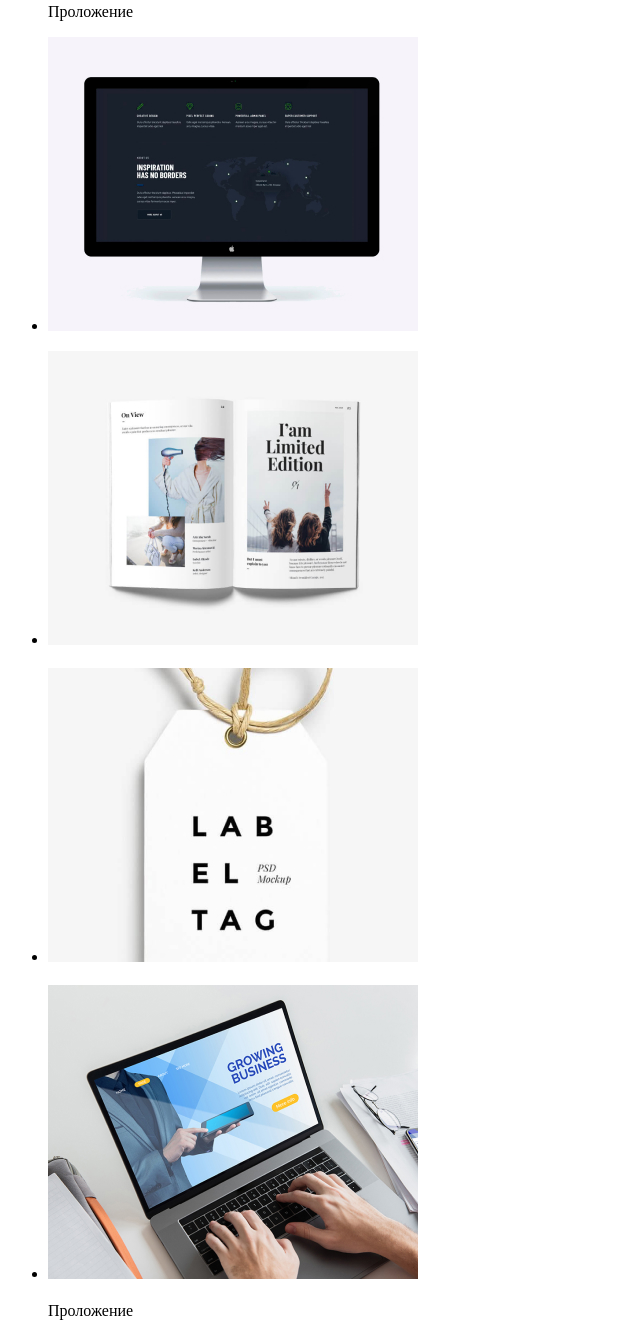
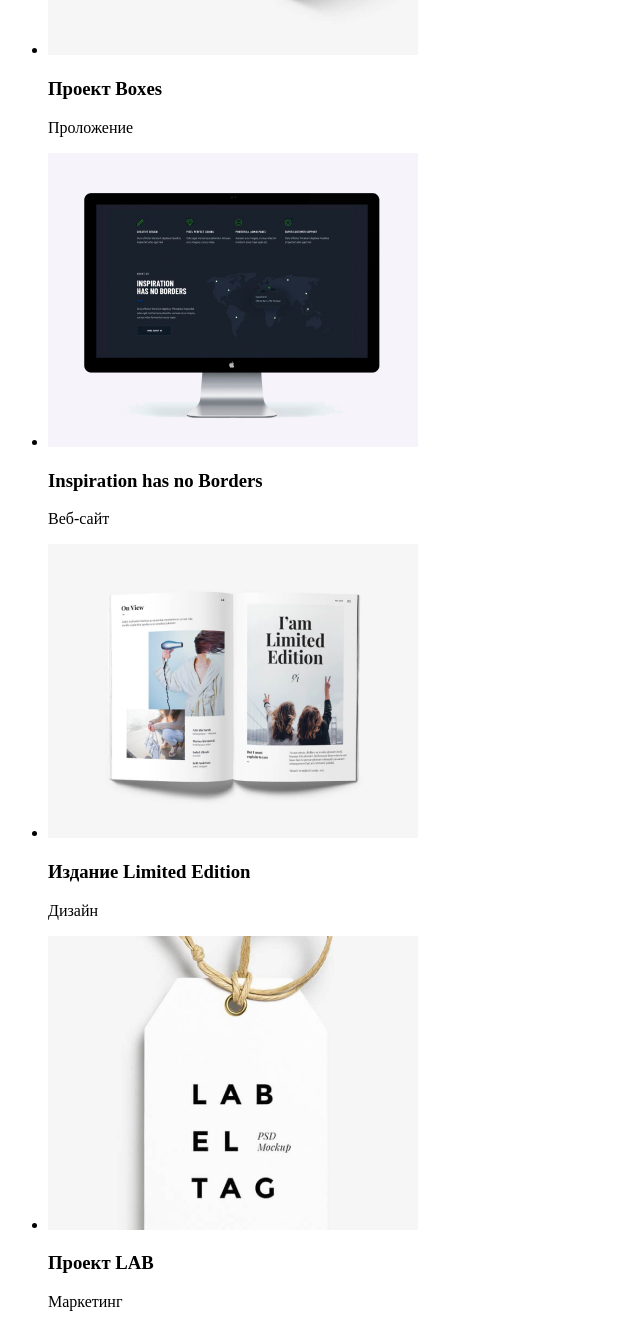
Before and after one commit to LukeBrutale/goit-markup-hw-02, a plain HTML site: page portfolio.html in a window 1280 px wide. Shown: the part 2191-3515 px from the top of the page, without its empty margins (0-640 px from the left). Drawn offline with Linux system fonts and the light colour scheme.

Commit message:
Update portfolio.html

```diff
--- a/portfolio.html
+++ b/portfolio.html
@@ -49,39 +49,36 @@
                     <h3>Постер <span lang="en">New Orlean vs Golden Stars</span></h3>
                     <p>Дизайн</p>
                 </li>
-                <li><img src="./images/gallery/img-2.jpg" alt="Ресторан морской еды на фоне рыбы" width="370" height="294">
-                    <h3>Ресторан</h3>
+                <li><img src="./images/gallery/img-2.jpg" alt="Ресторан морская еда на фоне рыбы" width="370" height="294">
+                    <h3>Ресторан <span lang="en">Seafood</span></h3>
                     <p>Проложение</p>
                 </li>
                 <li><img src="./images/gallery/img-3.jpg" alt="Наушники" width="370" height="294">
-                    <h3></h3>
-                    <p></p>
+                    <h3>Проект <span lang="en">Prime</span></h3>
+                    <p>Маркетинг</p>
                 </li>
                 <li><img src="./images/gallery/img-4.jpg" alt="Две коробки" width="370" height="294">
-                    <h3></h3>
+                    <h3>Проект <span lang="en">Boxes</span></h3>
                     <p>Проложение</p>
                 </li>
-                <li><img src="./images/gallery/img-5.jpg" alt="Монитор" width="370" height="294"
-                    <h3></h3>
-                    <p></p>
+                <li><img src="./images/gallery/img-5.jpg" alt="Монитор" width="370" height="294">
+                    <h3 lang="en">Inspiration has no Borders</h3>
+                    <p>Веб-сайт</p>
                 </li>
                 <li><img src="./images/gallery/img-6.jpg" alt="Открытая книга" width="370" height="294">
-                    <h3></h3>
-                    <p></p>
+                    <h3>Издание <span lang="en">Limited Edition</span></h3>
+                    <p>Дизайн</p>
                 </li>
                 <li><img src="./images/gallery/img-7.jpg" alt="" width="370" height="294">
-                    <h3></h3>
-                    <p></p>
+                    <h3>Проект <span lang="en">LAB</span></h3>
+                    <p>Маркетинг</p>
                 </li>
                 <li><img src="./images/gallery/img-8.jpg" alt="Человек работает на ноутбуке" width="370" height="294">
-                    <h3></h3>
+                    <h3 lang="en">Growing Business</h3>
                     <p>Проложение</p>
                 </li>
             </ul>
         </section>
-
-
-
     </main>
     <!-- Подвал -->
     <footer>
```
